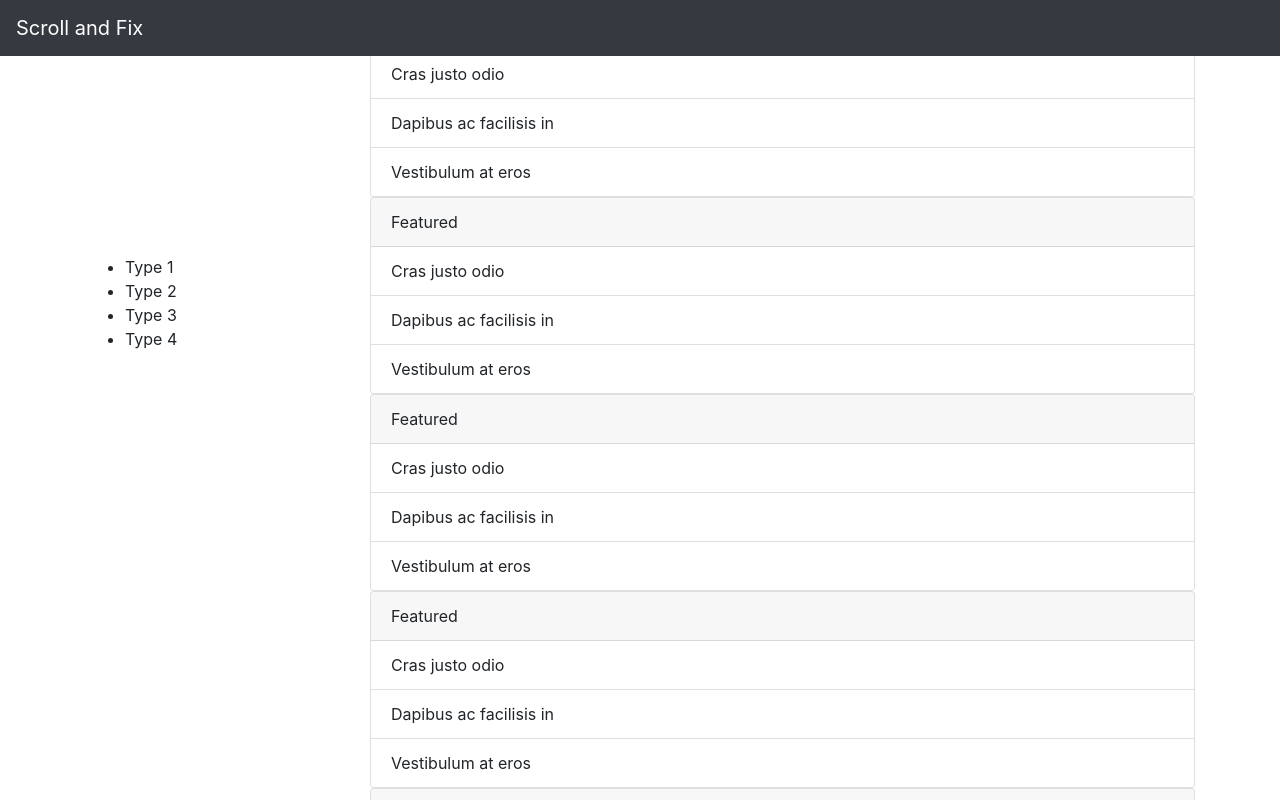
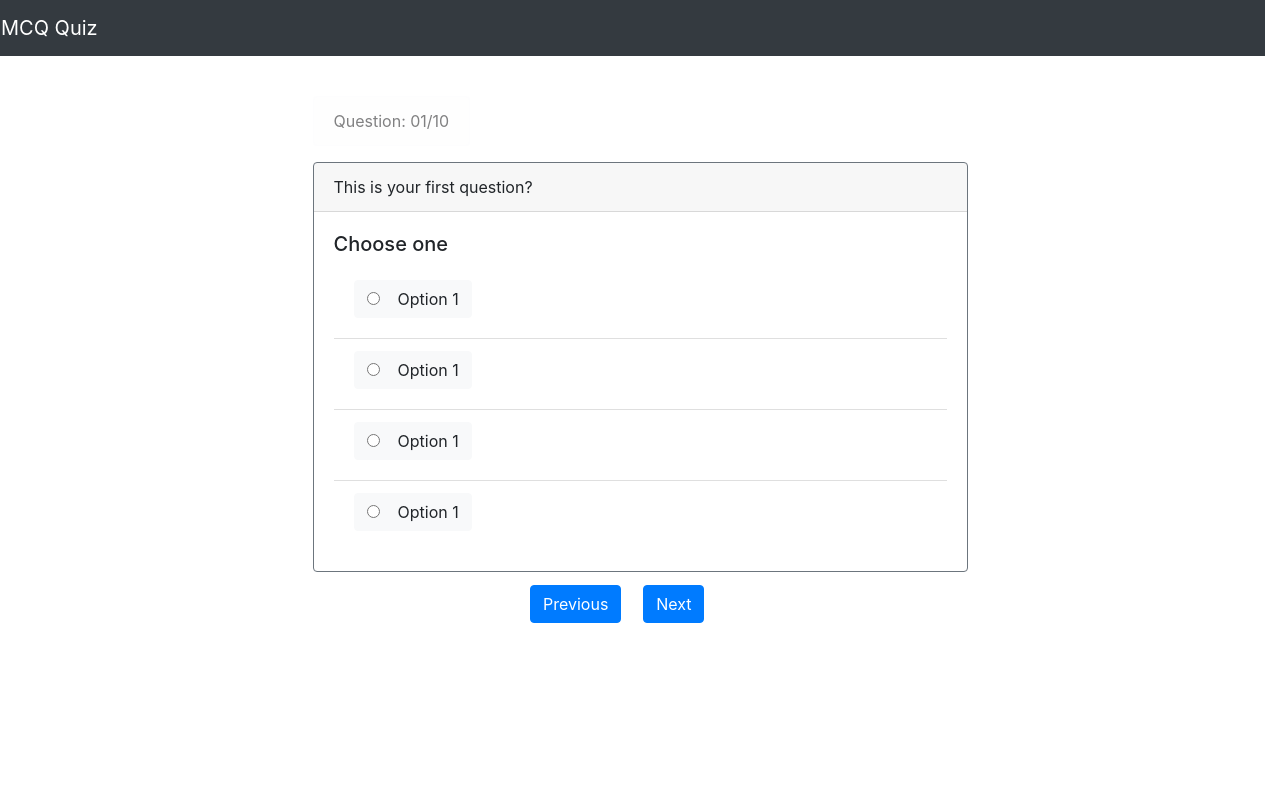
Before and after one commit to swarajlaha/frontend-challenges, a React (Create React App) app: page / in a window 1280 px wide. Shown: the top 800 px of the page. Built offline with nearby package versions, Linux system fonts and the light colour scheme.

Commit message:
ui mockup

```diff
--- a/src/App.js
+++ b/src/App.js
@@ -1,6 +1,7 @@
 import './App.css';
 import AutosuggestInput from './autosuggest-input/pages/autosuggestInput';
 import BackToTop from './back-to-top/pages/backToTop';
+import McqQuiz from './mcq-quiz/pages/McqQuiz';
 import PasswordChecker from './password-checker/pages/PasswordChecker';
 import ScrollAndFix from './scroll-and-fix/pages/ScrollAndFix';
 import SmartTextarea from './smart-textarea/pages/SmartTextarea';
@@ -25,7 +26,10 @@ function App() {
       {/* <BackToTop /> */}
 
       { /** Scroll and fix */}
-      <ScrollAndFix />
+      {/* <ScrollAndFix /> */}
+
+      { /** MCQ quiz */}
+      <McqQuiz />
     </>
   );
 }
--- /dev/null
+++ b/src/mcq-quiz/commons/appNavbar.js
@@ -0,0 +1,16 @@
+import React from 'react';
+import { Navbar } from 'react-bootstrap';
+
+const AppNavbar = () => {
+  return (
+    <>
+      <Navbar bg="dark" variant="dark">
+        <Navbar.Brand href="#home">
+          MCQ Quiz
+        </Navbar.Brand>
+      </Navbar>
+    </>
+  );
+}
+
+export default AppNavbar;
--- /dev/null
+++ b/src/mcq-quiz/components/question.js
@@ -0,0 +1,83 @@
+import React from 'react'
+import { ButtonGroup, Card, ListGroup, ToggleButton } from 'react-bootstrap'
+
+const Question = () => {
+  return (
+    <>
+      <Card border="secondary" style={{ width: '45rem' }}>
+        <Card.Header>This is your first question?</Card.Header>
+        <Card.Body>
+          <Card.Title>Choose one</Card.Title>
+          <ListGroup variant="flush">
+            <ListGroup.Item>
+              <ButtonGroup>
+                <ToggleButton
+                  key={'idx'}
+                  id={`radio-1`}
+                  type="radio"
+                  variant="light"
+                  name="radio"
+                  value={'value'}
+                  checked={false}
+                  onChange={(e) => console.log(e.currentTarget.value)}
+                >
+                  &nbsp;&nbsp;&nbsp;&nbsp;Option 1
+                </ToggleButton>
+              </ButtonGroup>
+            </ListGroup.Item>
+            <ListGroup.Item>
+              <ButtonGroup>
+                <ToggleButton
+                  key={'idx'}
+                  id={`radio-1`}
+                  type="radio"
+                  variant="light"
+                  name="radio"
+                  value={'value'}
+                  checked={false}
+                  onChange={(e) => console.log(e.currentTarget.value)}
+                >
+                  &nbsp;&nbsp;&nbsp;&nbsp;Option 1
+                </ToggleButton>
+              </ButtonGroup>
+            </ListGroup.Item>
+            <ListGroup.Item>
+              <ButtonGroup>
+                <ToggleButton
+                  key={'idx'}
+                  id={`radio-1`}
+                  type="radio"
+                  variant="light"
+                  name="radio"
+                  value={'value'}
+                  checked={false}
+                  onChange={(e) => console.log(e.currentTarget.value)}
+                >
+                  &nbsp;&nbsp;&nbsp;&nbsp;Option 1
+                </ToggleButton>
+              </ButtonGroup>
+            </ListGroup.Item>
+            <ListGroup.Item>
+              <ButtonGroup>
+                <ToggleButton
+                  key={'idx'}
+                  id={`radio-1`}
+                  type="radio"
+                  variant="light"
+                  name="radio"
+                  value={'value'}
+                  checked={false}
+                  onChange={(e) => console.log(e.currentTarget.value)}
+                >
+                  &nbsp;&nbsp;&nbsp;&nbsp;Option 1
+                </ToggleButton>
+              </ButtonGroup>
+            </ListGroup.Item>
+          </ListGroup>
+        </Card.Body>
+      </Card>
+    </>
+  )
+}
+
+export default Question
--- /dev/null
+++ b/src/mcq-quiz/components/questionNumber.js
@@ -0,0 +1,14 @@
+import React from "react"
+import { Alert } from "react-bootstrap"
+
+const QuestionNumber = () => {
+  return (
+    <>
+      <Alert variant="light">
+        Question: 01/10
+      </Alert>
+    </>
+  )
+}
+
+export default QuestionNumber
--- /dev/null
+++ b/src/mcq-quiz/containers/mainContainer.js
@@ -0,0 +1,35 @@
+import React from 'react'
+import AppNavbar from '../commons/appNavbar'
+import QuestionNumber from '../components/questionNumber'
+import { Row, Col, Container, Button } from 'react-bootstrap'
+import Question from '../components/question'
+
+const MainContainer = () => {
+  return (
+    <>
+      <Row className="mb-5">
+        <AppNavbar />
+      </Row>
+      <Row className="pt-5">
+        <Col md="3"></Col>
+        <Col md="6">
+          <Row>
+            <QuestionNumber />
+            <Question />
+          </Row>
+          <Row style={{ marginLeft: '30%', marginTop: '2%' }}>
+            <Col md="3">
+              <Button>Previous</Button>
+            </Col>
+            <Col md="3">
+              <Button>Next</Button>
+            </Col>
+          </Row>
+        </Col>
+        <Col md="3"></Col>
+      </Row>
+    </>
+  )
+}
+
+export default MainContainer
--- /dev/null
+++ b/src/mcq-quiz/pages/McqQuiz.js
@@ -0,0 +1,13 @@
+import React from 'react'
+import QuestionNumber from '../components/questionNumber'
+import MainContainer from '../containers/mainContainer'
+
+const McqQuiz = () => {
+  return (
+    <>
+      <MainContainer />
+    </>
+  )
+}
+
+export default McqQuiz
--- a/src/scroll-and-fix/pages/ScrollAndFix.js
+++ b/src/scroll-and-fix/pages/ScrollAndFix.js
@@ -12,7 +12,6 @@ const ScrollAndFix = () => {
     let st = window.pageYOffset || document.documentElement.scrollTop;
     if(st > lastScrollTop) {
       setScrollDown(true)
-      console.log(window.screenY)
     } else {
       setScrollDown(false)
     }
```
